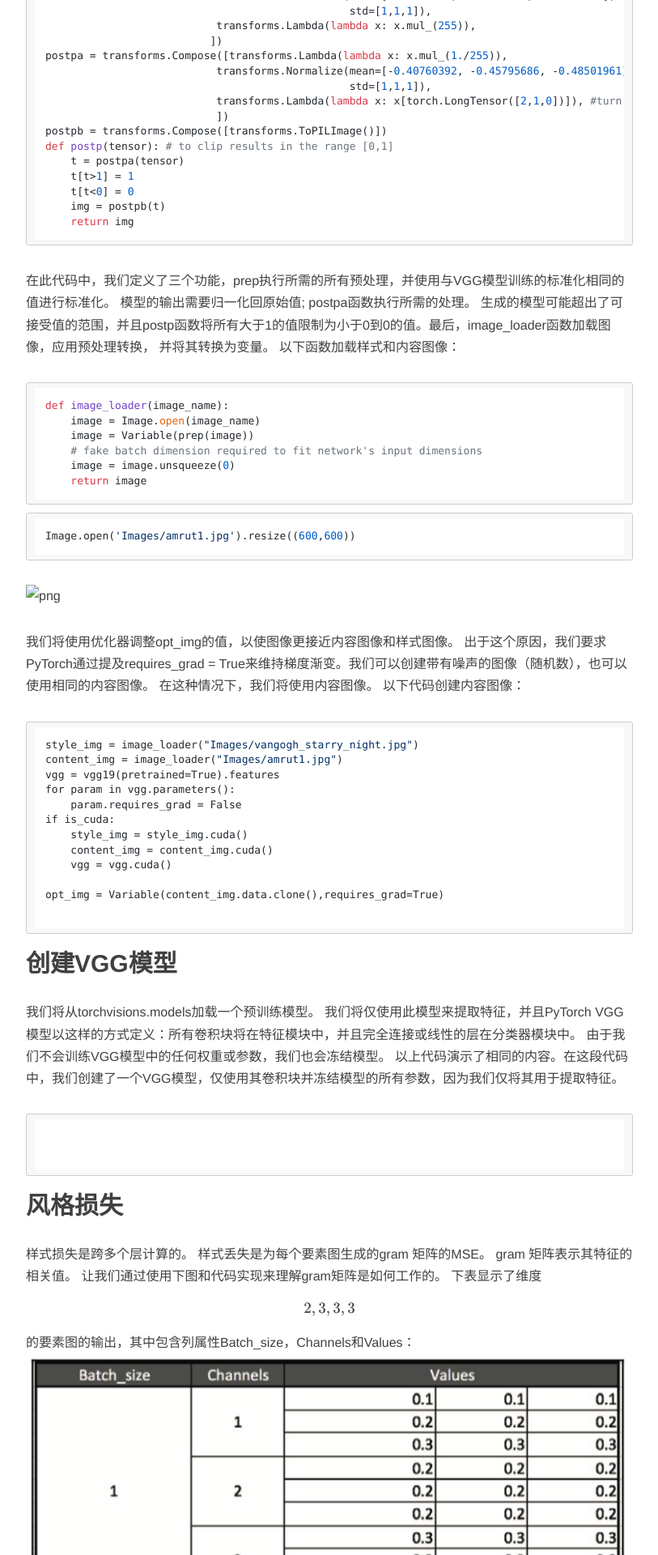
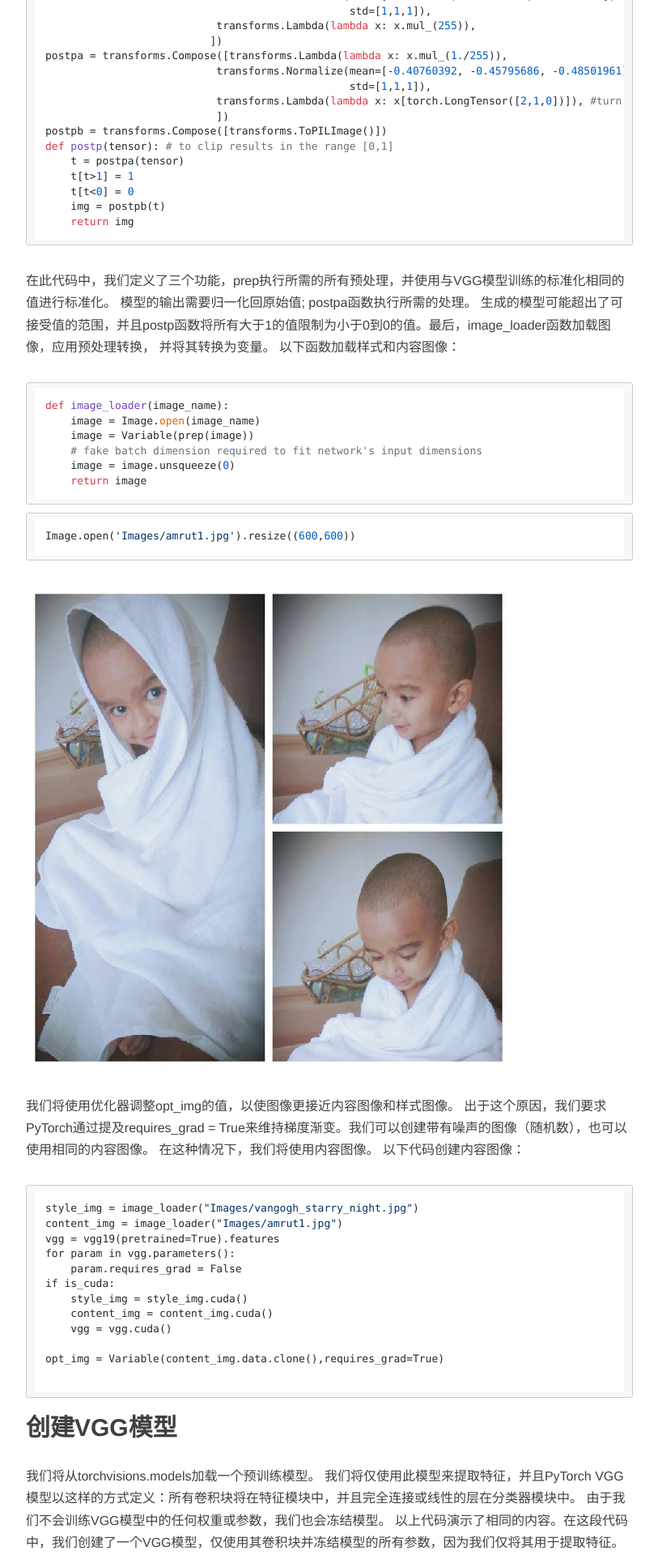
Before and after one commit to bennix/bennix.github.io, a Jekyll site: the page built from _posts/2018-07-28-Pytorch_Chap7 .md, in a window 1280 px wide. Shown: the part 4480-6400 px from the top of the page at 81% size, without its empty margins (233-1046 px from the left). Built offline with Jekyll 4.4.1, drawn with Linux system fonts in a browser that asks for light colours; nearby versions of some CDN libraries; formulas are drawn with MathJax 3; comment, search, counter and statistics services are not loaded.

Commit message:
Little Chage

```diff
--- a/_posts/2018-07-28-Pytorch_Chap7 .md
+++ b/_posts/2018-07-28-Pytorch_Chap7 .md
@@ -118,7 +118,7 @@ Image.open('Images/amrut1.jpg').resize((600,600))
 
 
 
-![png](output_8_0.png)
+![png](https://bennix.github.io/imgs/output_8_0.png)
 
 
 
```
